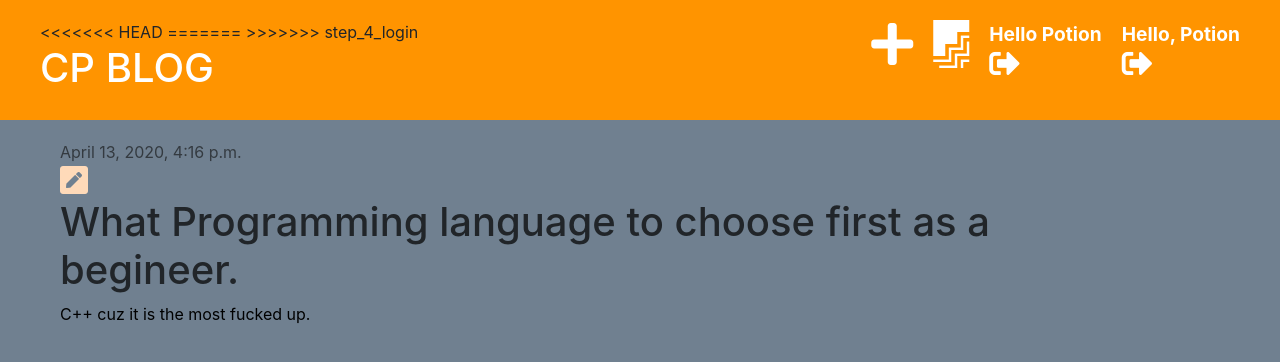
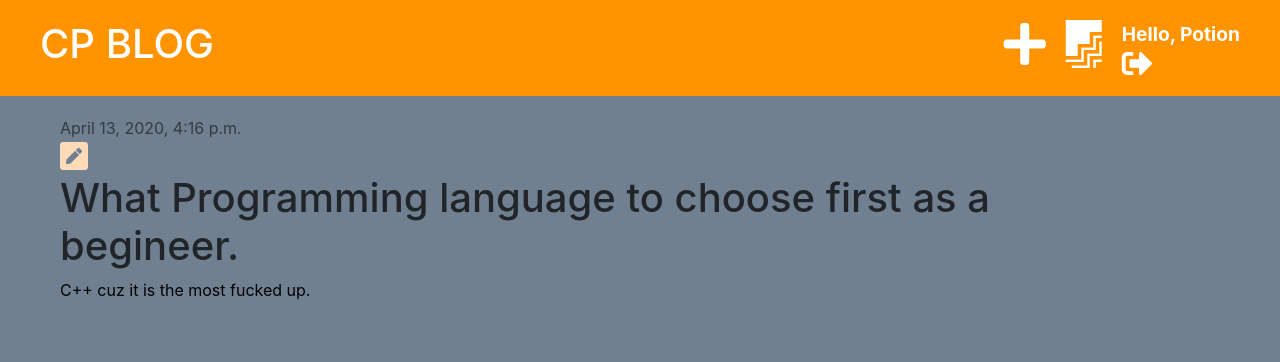
Before and after one commit to holdmypotion/Blog_App_2, a Django app: page /post/1/ in a window 1280 px wide. Shown: the top 362 px of the page. Run offline with Django 3.2, Linux system fonts and the light colour scheme; a user stored in the database is signed in; data comes from the database, SQL or seed files in the repository; both versions use the stored data as it was after the commit; some libraries are stand-ins or nearby versions; some web fonts are replaced.

Commit message:
Added correct login logout

```diff
--- a/blog/templates/blog/base.html
+++ b/blog/templates/blog/base.html
@@ -14,11 +14,7 @@
 <body>
 	<div class="page-header">
 		{% if user.is_authenticated %}
-<<<<<<< HEAD
 			<p class="top-menu" style="font-size: 1.2em; font-weight: bold;">Hello, {{ user.username }}<small><a href="{% url 'logout' %}"><i class="fas fa-sign-out-alt fa-2x"></i></a></small></p>
-=======
-			<p class="top-menu" style="font-size: 1.2em; font-weight: bold;">Hello {{ user.username }}<small><a href="{% url 'logout' %}"><i class="fas fa-sign-out-alt fa-2x"></i></a></small></p>
->>>>>>> step_4_login
 			<a href="{% url 'blog:post_draft_list' %}"class="top-menu"><i class="fab fa-firstdraft fa-2x"></i></a>
 			<a href="{% url 'blog:post_create' %}"class="top-menu"><i class="fa fa-plus fa-2x"></i></a>
 		{% else %}
```
Also changed, not shown: db.sqlite3.
